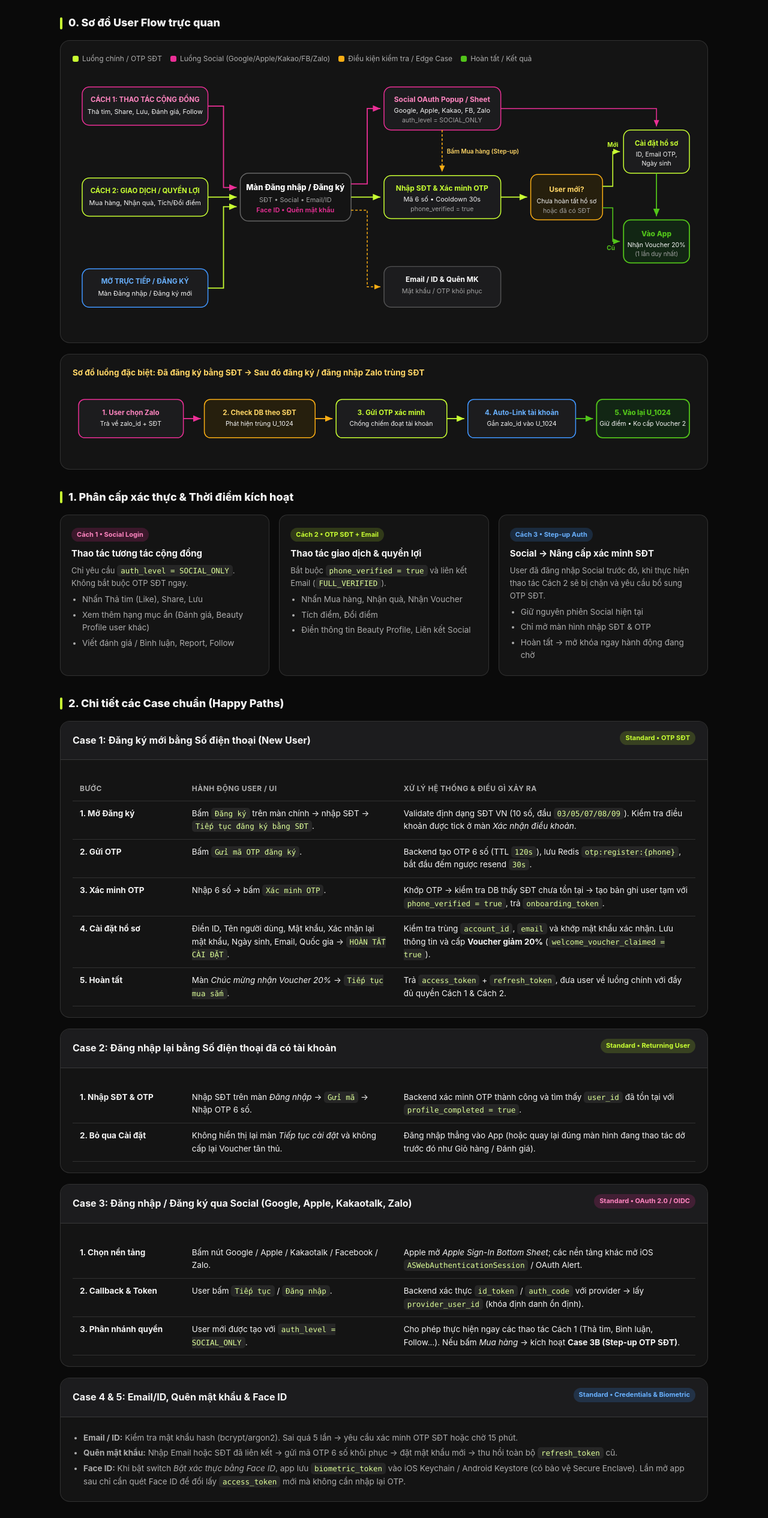
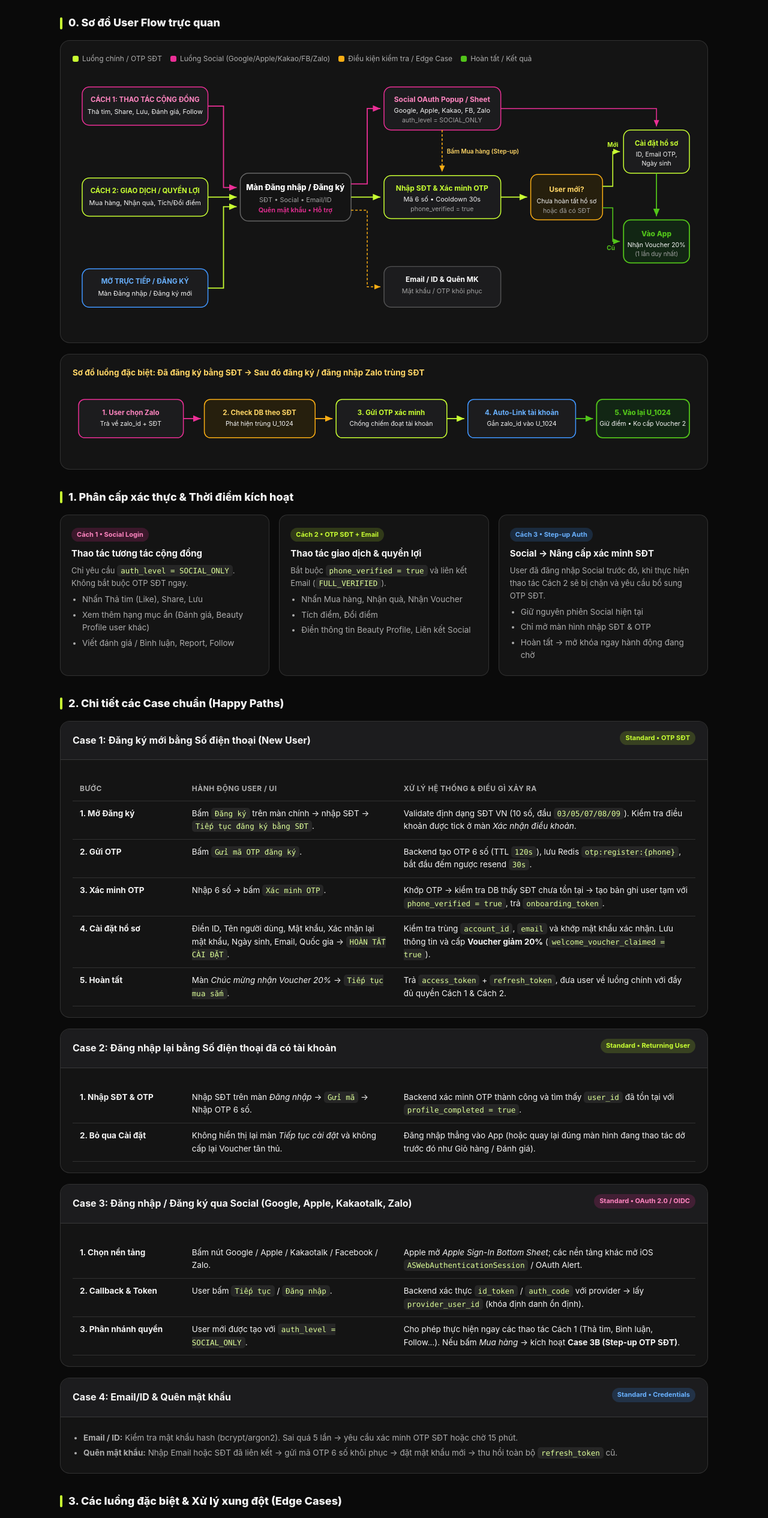
Before and after one commit to Dominicchow/gongu365-login-flow, a plain HTML site: page tech-spec.html in a window 1280 px wide. Shown: the part 120-2651 px from the top of the page at 60% size. Drawn offline with Linux system fonts and the light colour scheme.

Commit message:
chore: remove Face ID toggle from login screen and spec

```diff
--- a/tech-spec.html
+++ b/tech-spec.html
@@ -326,7 +326,7 @@
           <rect x="280" y="168" width="185" height="80" rx="14" fill="#141414" stroke="#ffffff" stroke-opacity="0.35" stroke-width="1.5"/>
           <text x="372" y="196" text-anchor="middle" fill="#ffffff" font-size="13" font-weight="800">Màn Đăng nhập / Đăng ký</text>
           <text x="372" y="216" text-anchor="middle" fill="#a3a3a3" font-size="11">SĐT • Social • Email/ID</text>
-          <text x="372" y="233" text-anchor="middle" fill="#eb2f96" font-size="11" font-weight="600">Face ID • Quên mật khẩu</text>
+          <text x="372" y="233" text-anchor="middle" fill="#eb2f96" font-size="11" font-weight="600">Quên mật khẩu • Hỗ trợ</text>
 
           <!-- Arrows Triggers -> Auth -->
           <path d="M226 56 L252 56 L252 192 L274 192" fill="none" stroke="#eb2f96" stroke-width="1.8" marker-end="url(#arr-pink)"/>
@@ -560,14 +560,13 @@
 
       <article class="case-card" data-group="standard">
         <div class="case-head">
-          <h3>Case 4 &amp; 5: Email/ID, Quên mật khẩu &amp; Face ID</h3>
-          <span class="badge blue">Standard • Credentials &amp; Biometric</span>
+          <h3>Case 4: Email/ID &amp; Quên mật khẩu</h3>
+          <span class="badge blue">Standard • Credentials</span>
         </div>
         <div class="case-body">
           <ul>
             <li><strong>Email / ID:</strong> Kiểm tra mật khẩu hash (bcrypt/argon2). Sai quá 5 lần → yêu cầu xác minh OTP SĐT hoặc chờ 15 phút.</li>
             <li><strong>Quên mật khẩu:</strong> Nhập Email hoặc SĐT đã liên kết → gửi mã OTP 6 số khôi phục → đặt mật khẩu mới → thu hồi toàn bộ <code>refresh_token</code> cũ.</li>
-            <li><strong>Face ID:</strong> Khi bật switch <em>Bật xác thực bằng Face ID</em>, app lưu <code>biometric_token</code> vào iOS Keychain / Android Keystore (có bảo vệ Secure Enclave). Lần mở app sau chỉ cần quét Face ID để đổi lấy <code>access_token</code> mới mà không cần nhập lại OTP.</li>
           </ul>
         </div>
       </article>
```
Also changed, not shown: scripts/app.js (+0 -13 lines).
